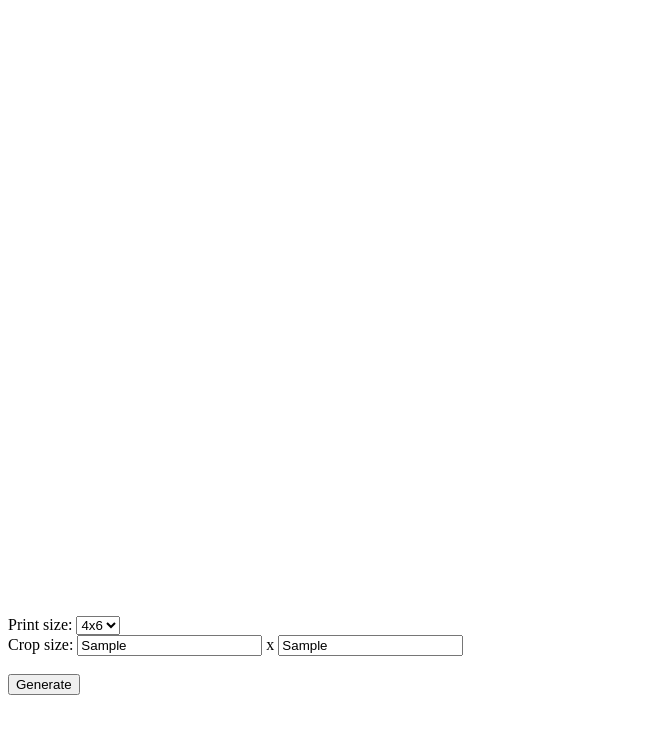
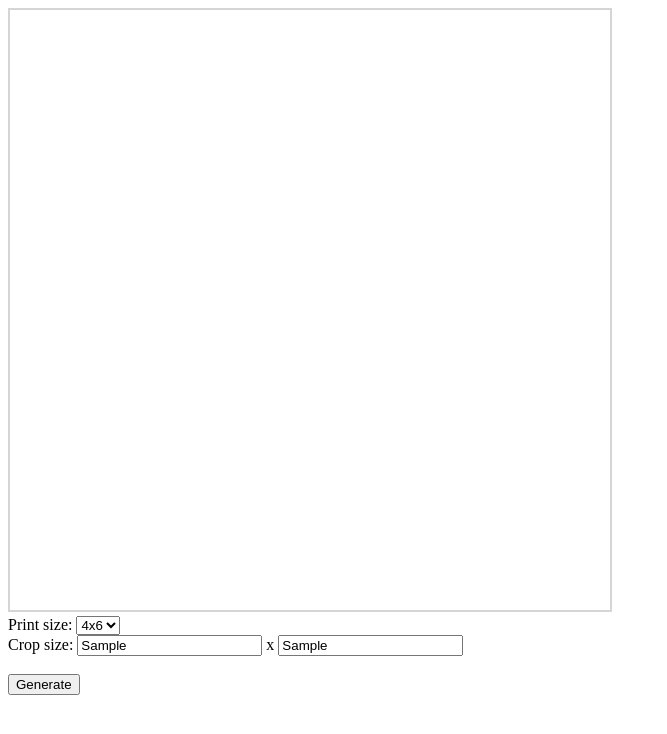
Before and after one commit to unixpickle/printcrop, a plain HTML site: page index.html in a window 1280 px wide. Both pictures are taken after typing "Sample", "Sample" into the empty fields and a click on the button "Generate". Shown: the whole page, without its empty margins (0-667 px from the left). Drawn offline with Linux system fonts and the light colour scheme.

Commit message:
fixes for empty fields

```diff
--- a/script.js
+++ b/script.js
@@ -153,13 +153,13 @@
         }
 
         updateCropShape() {
-            this.cropper.setCropShape(parseFloat(this.widthField.value),
-                parseFloat(this.heightField.value));
+            this.cropper.setCropShape(parseFloat(this.widthField.value) || 1,
+                parseFloat(this.heightField.value) || 1);
         }
 
         async generate() {
-            const width = parseFloat(this.widthField.value);
-            const height = parseFloat(this.heightField.value);
+            const width = parseFloat(this.widthField.value) || 1;
+            const height = parseFloat(this.heightField.value) || 1;
             const printSize = document.getElementById('print-size').value;
             const printWidth = parseFloat(printSize.split('x')[0]);
             const printHeight = parseFloat(printSize.split('x')[1]);
--- a/style.css
+++ b/style.css
@@ -1,7 +1,7 @@
 #cropper {
     width: 600px;
     height: 600px;
-    border: 2px solid transparent;
+    border: 2px solid #d5d5d5;
 }
 
 #cropper.dragging {
```
